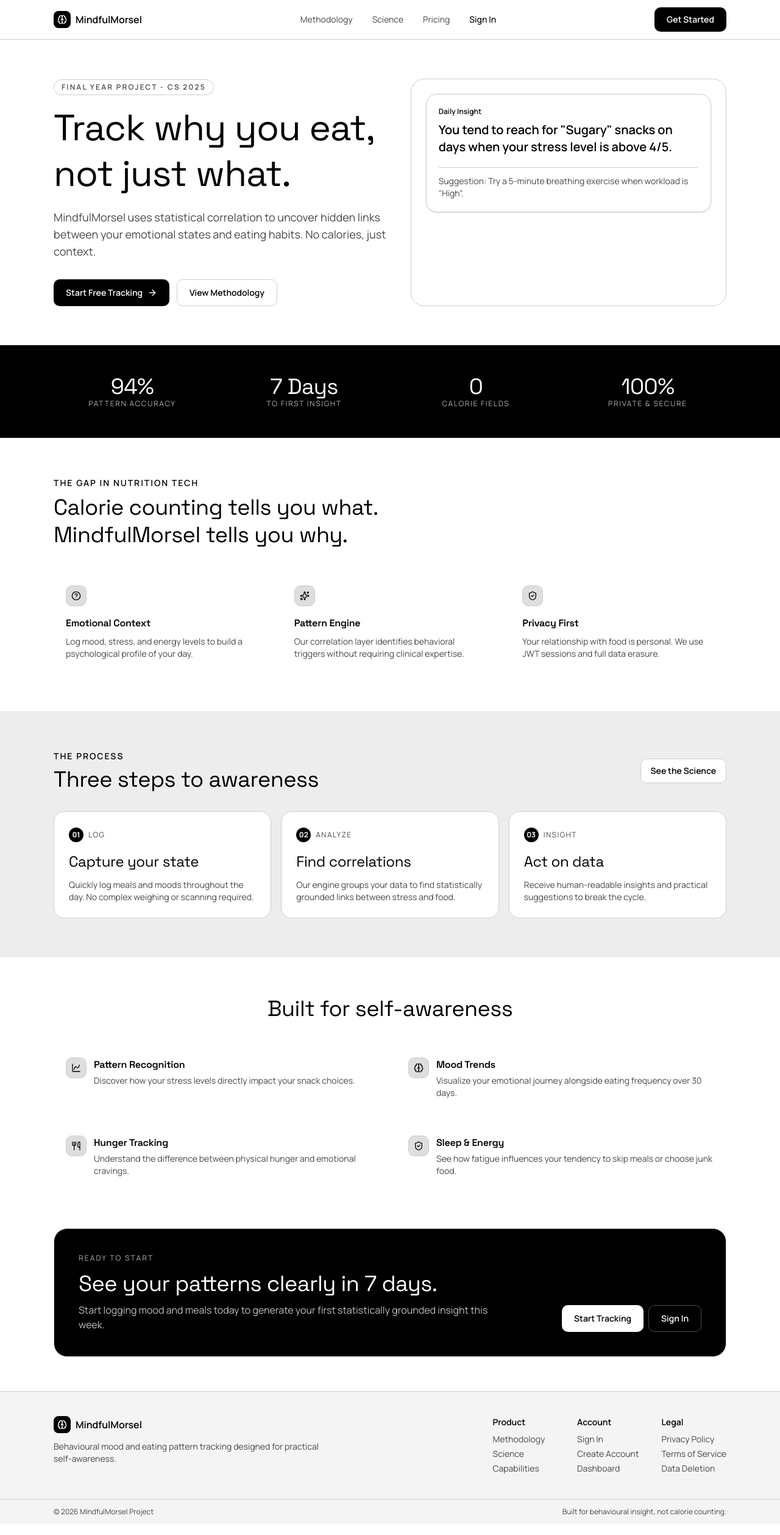
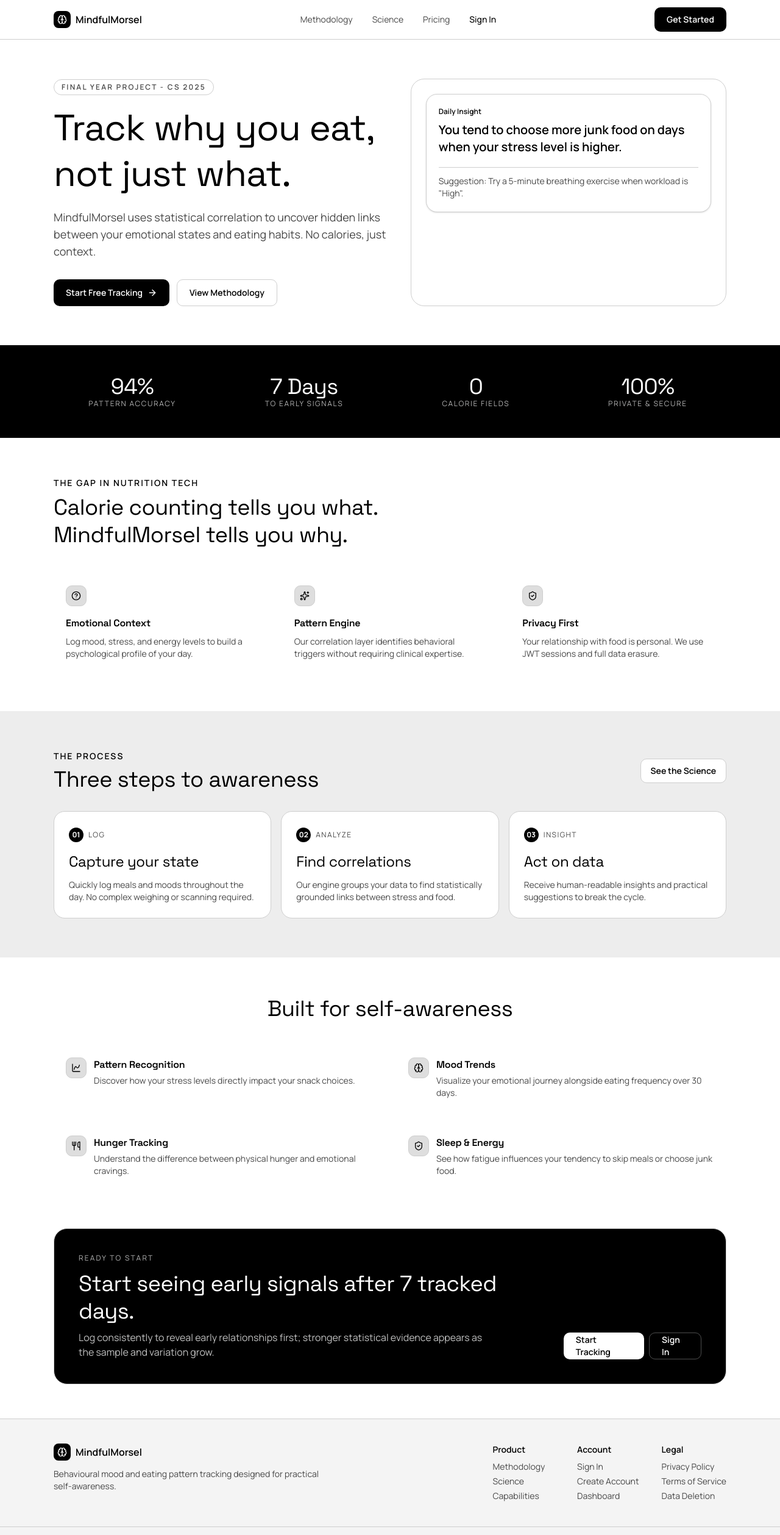
Before and after one commit to Daniel419797/mood, a Next.js app: page / in a window 1280 px wide. Shown: the top 2517 px of the page at 61% size. Built offline with nearby package versions, Linux system fonts and the light colour scheme; no server answers.

Commit message:
fix(copy): make seven-day analytics promise statistically accurate

```diff
--- a/src/app/page.tsx
+++ b/src/app/page.tsx
@@ -136,7 +136,7 @@ export default function Home() {
             <div className="rounded-2xl border bg-card p-5 shadow-sm">
               <p className="text-xs font-semibold text-primary">Daily Insight</p>
               <p className="mt-2 text-xl font-semibold leading-snug">
-                You tend to reach for "Sugary" snacks on days when your stress level is above 4/5.
+                You tend to choose more junk food on days when your stress level is higher.
               </p>
               <p className="mt-5 border-t pt-3 text-sm text-muted-foreground">
                 Suggestion: Try a 5-minute breathing exercise when workload is "High".
@@ -153,7 +153,7 @@ export default function Home() {
             </div>
             <div>
               <p className="font-heading text-4xl">7 Days</p>
-              <p className="text-xs uppercase tracking-[0.14em] text-background/70">To First Insight</p>
+              <p className="text-xs uppercase tracking-[0.14em] text-background/70">To Early Signals</p>
             </div>
             <div>
               <p className="font-heading text-4xl">0</p>
@@ -243,9 +243,9 @@ export default function Home() {
             <p className="text-xs uppercase tracking-[0.18em] text-background/70">Ready to start</p>
             <div className="mt-3 flex flex-col gap-5 md:flex-row md:items-end md:justify-between">
               <div>
-                <h2 className="font-heading text-3xl leading-tight md:text-4xl">See your patterns clearly in 7 days.</h2>
+                <h2 className="font-heading text-3xl leading-tight md:text-4xl">Start seeing early signals after 7 tracked days.</h2>
                 <p className="mt-2 max-w-2xl text-sm text-background/75 md:text-base">
-                  Start logging mood and meals today to generate your first statistically grounded insight this week.
+                  Log consistently to reveal early relationships first; stronger statistical evidence appears as the sample and variation grow.
                 </p>
               </div>
               <div className="flex gap-2">
```
